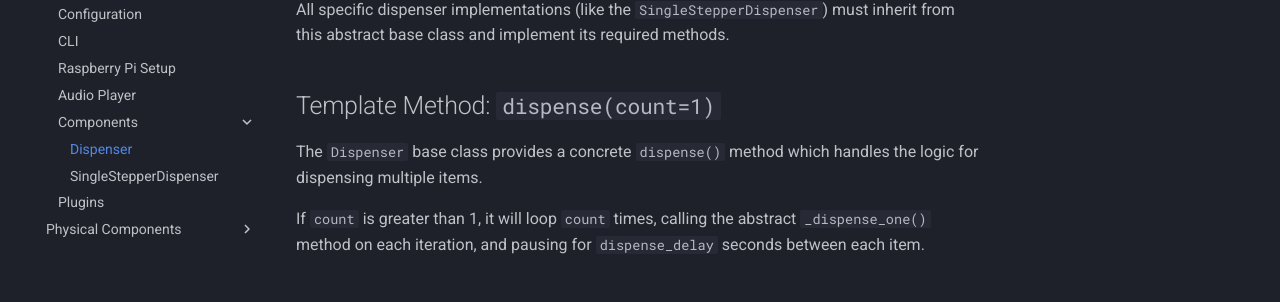
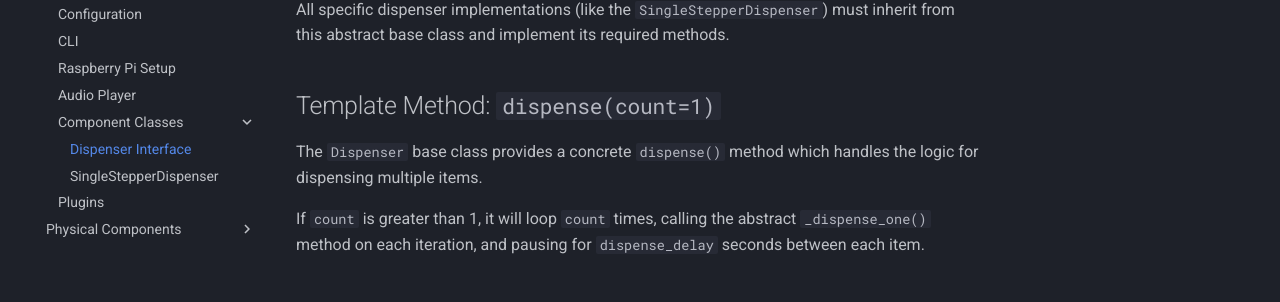
Before and after one commit to gobbolab/goblin-speaks, an MkDocs documentation site: the page built from docs/software/component-classes/dispenser-interface.md, in a window 1280 px wide. Shown: the part 250-552 px from the top of the page. Built offline with MkDocs 1.6.1 and Material for MkDocs 9.7.7, drawn with Linux system fonts in a browser that asks for light colours.

Commit message:
docs docs docs

```diff
--- a/mkdocs.yml
+++ b/mkdocs.yml
@@ -15,9 +15,9 @@ nav:
       - CLI: software/cli.md
       - Raspberry Pi Setup: software/raspberry-pi-setup.md
       - Audio Player: software/audio-player.md
-      - Components:
-          - Dispenser: software/components/dispenser.md
-          - SingleStepperDispenser: software/components/single-stepper.md
+      - Component Classes:
+          - Dispenser Interface: software/component-classes/dispenser-interface.md
+          - SingleStepperDispenser: software/component-classes/single-stepper-dispenser.md
       - Plugins: software/plugins.md
   - Physical Components:
       - Overview: components/overview.md
```
Also changed, not shown: docs/components/goblin-speaks-card-dispenser.md (+1 -1 lines), docs/software/component-classes/dispenser-interface.md (renamed from docs/software/components/dispenser.md), docs/software/component-classes/single-stepper-dispenser.md (renamed from docs/software/components/single-stepper.md).
